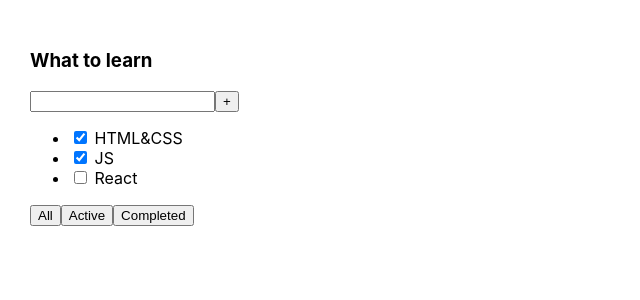
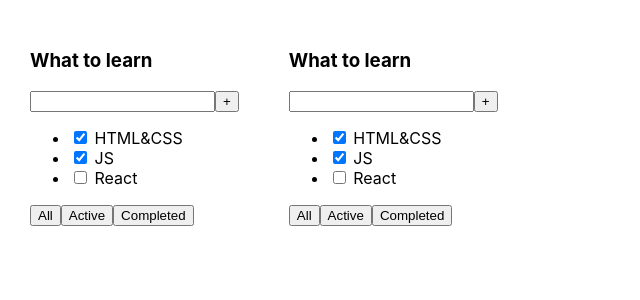
Before and after one commit to MrEvgeniy1989/todolist, a React (Create React App) app: page / in a window 1280 px wide. Shown: the top 300 px of the page, without its empty margins (0-640 px from the left). Built offline with nearby package versions, Linux system fonts and the light colour scheme.

Commit message:
update app

```diff
--- a/src/App.tsx
+++ b/src/App.tsx
@@ -2,10 +2,33 @@ import React from 'react';
 import './App.css';
 import TodoList from "./TodoList";
 
+export type TasksType = {
+    id: number
+    title: string
+    isDone: boolean
+}
+
+
 function App() {
+    const todoListTitle_1 = "What to learn"
+    const todoListTitle_2 = "What to buy"
+
+    const tasks_1: Array<TasksType> = [
+        {id: 1, title: "HTML & CSS", isDone: true},
+        {id: 2, title: "JS", isDone: true},
+        {id: 3, title: "React", isDone: false},
+    ]
+
+    const tasks_2: Array<TasksType> = [
+        {id: 4, title: "Beer", isDone: false},
+        {id: 5, title: "Milk", isDone: true},
+        {id: 6, title: "Cola", isDone: true},
+    ]
+
     return (
         <div className="App">
-            <TodoList/>
+            <TodoList tasks={tasks_1} title={todoListTitle_1}/>
+            <TodoList tasks={tasks_2} title={todoListTitle_2}/>
         </div>
     );
 }
```
